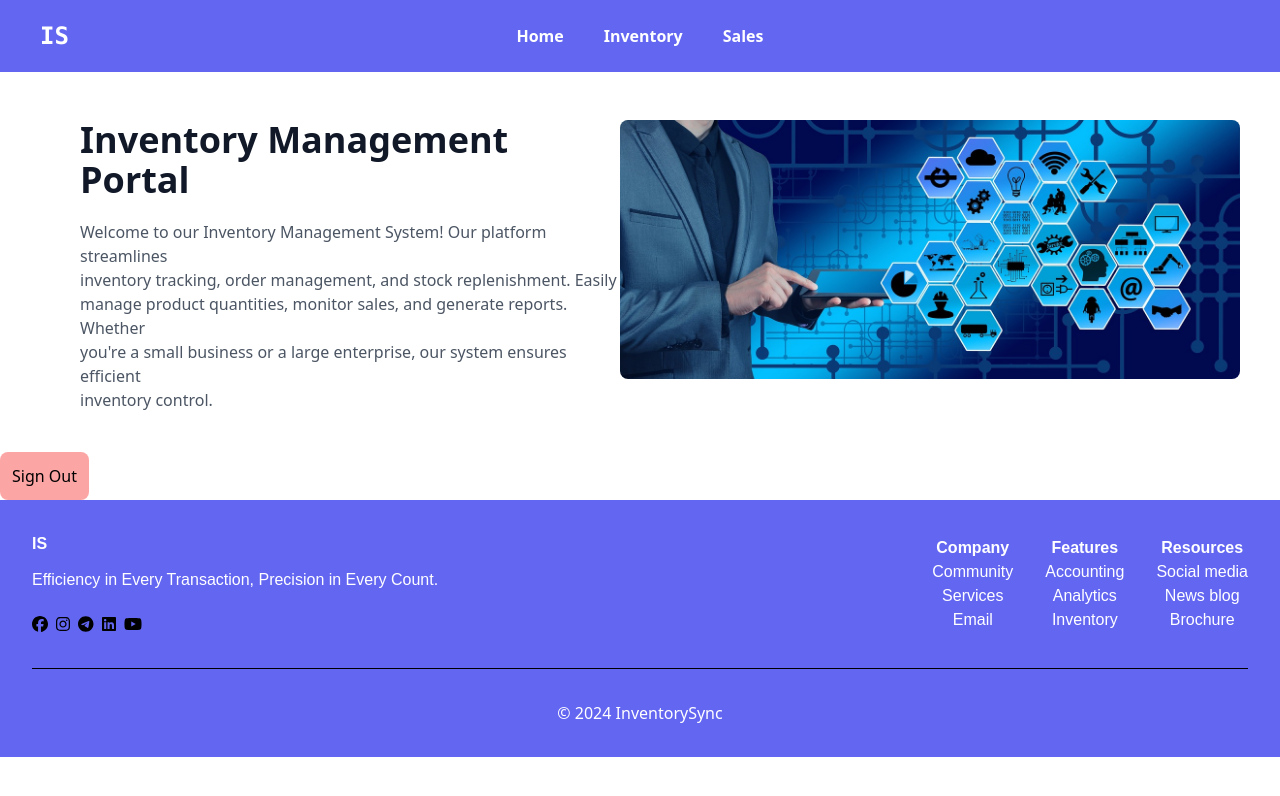
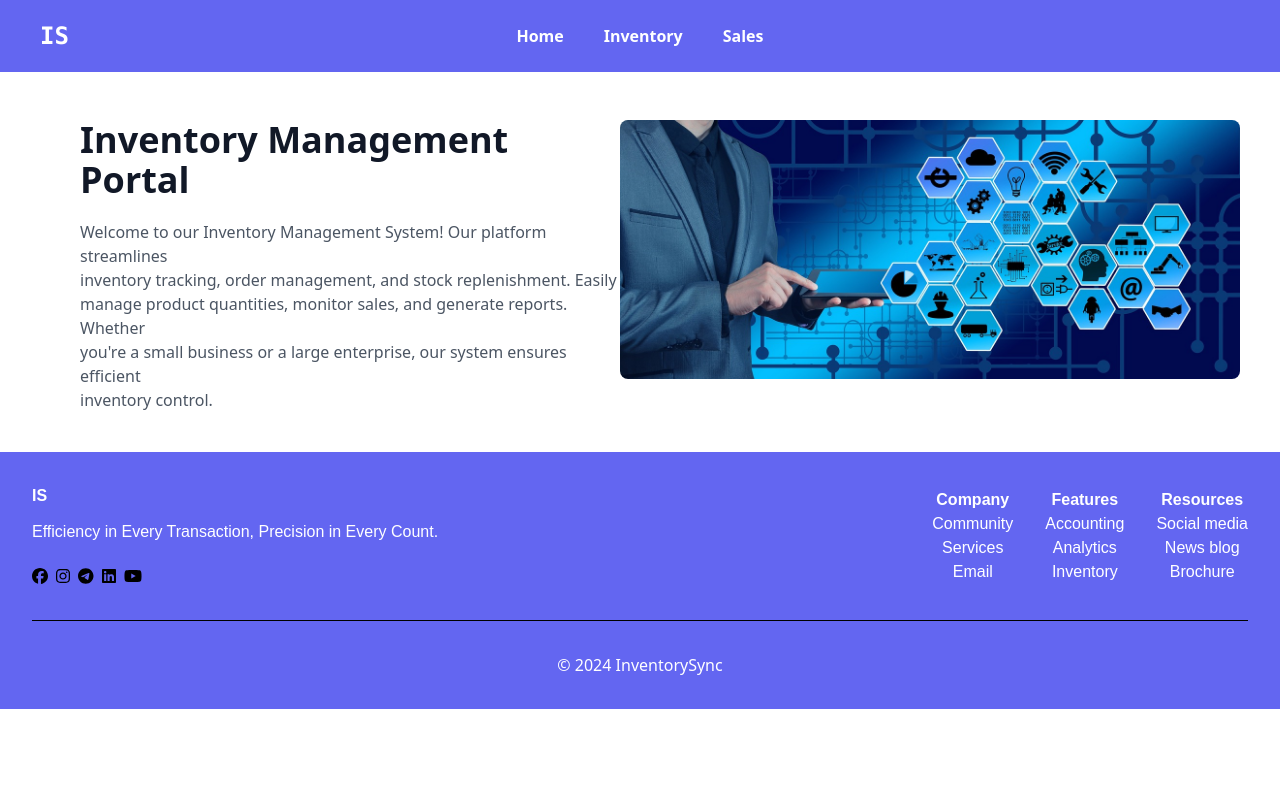
Before and after one commit to gathu1/InventorySync, a React (Vite) app: page /Home in a window 1280 px wide. Shown: the top 796 px of the page. Built offline with nearby package versions, Linux system fonts and the light colour scheme.

Commit message:
add remove

```diff
--- a/src/components/Home.jsx
+++ b/src/components/Home.jsx
@@ -29,10 +29,10 @@ const Home = () => {
     getUserData();
   }, []);
 
-  async function signOutUser() {
-    const { error } = await supabase.auth.signOut();
-    window.location.href = "/";
-  }
+  // async function signOutUser() {
+  //   const { error } = await supabase.auth.signOut();
+  //   window.location.href = "/";
+  // }
 
   return (
     <>
@@ -64,17 +64,17 @@ const Home = () => {
 
           </div>
         </div>
-        { Object.keys(user) !== 0?
-         <>
-             <button className='rounded-lg p-3 bg-red-300' onClick={() => signOutUser()}>Sign Out</button>
+        {/* { Object.keys(user) !== 0?
+         <> */}
+             {/* <button className='rounded-lg p-3 bg-red-300' onClick={() => signOutUser()}>Sign Out</button>     */}
 
-         </>
+         {/* </>
          :
          <>
          <h1>User is not logged in</h1>
          <button onClick={() => {navigate("/")}}>Go back home</button>
          </>
-}
+} */}
     </>
   )
 }
```
